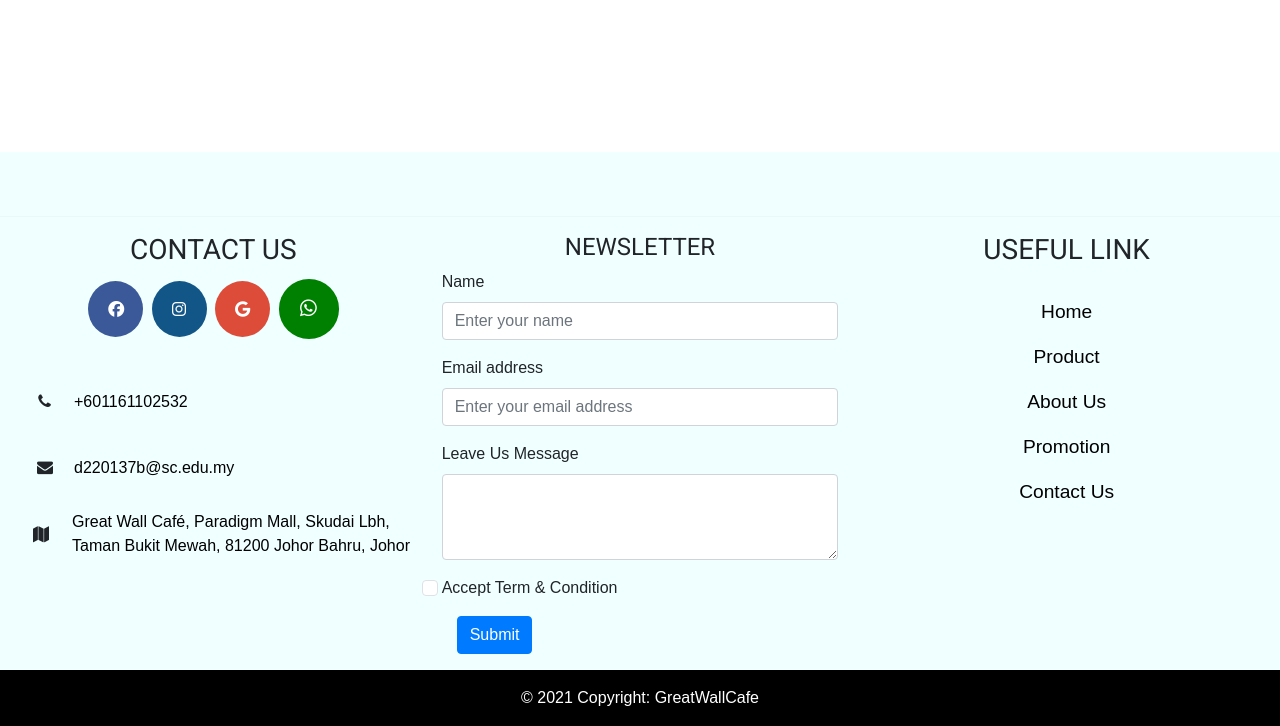
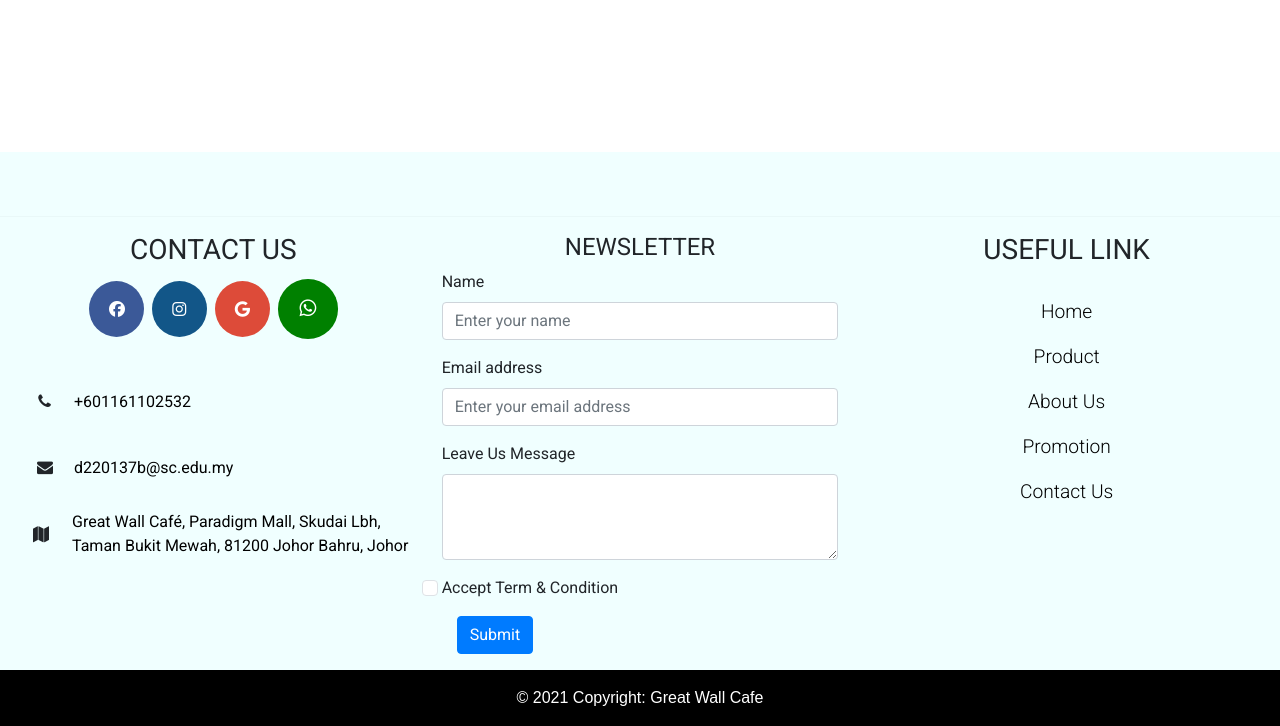
Before and after one commit to yan04s/yan04s.github.io, a plain HTML site: page promo.html in a window 1280 px wide. Shown: the part 760-1486 px from the top of the page. Drawn offline with nearby package versions, Linux system fonts and the light colour scheme.

Commit message:
Updated 20 April 2023

```diff
--- a/promo.html
+++ b/promo.html
@@ -316,7 +316,7 @@
 <link rel="stylesheet" href="https://cdnjs.cloudflare.com/ajax/libs/font-awesome/4.7.0/css/font-awesome.min.css">
 <link rel="stylesheet" href="https://cdnjs.cloudflare.com/ajax/libs/font-awesome/4.7.0/css/font-awesome.min.css">
 
-          <div class="row" style="background-color: azure;font-family: Arial, Helvetica, sans-serif">
+          <div class="row" style="background-color: azure;">
             <p><br><br></p>
             <hr>
             <div class="col-md-4 col-xs-4 col-xm-4" >
@@ -343,7 +343,7 @@
 
                           </tr>
 
-                        </table>
+                        </table >
                      </div></div></div>  <!--https://goo.gl/maps/MiwYLkoveicpE2EN9--> <!--target onclick https://stackoverflow.com/questions/19588708/how-to-use-both-onclick-and-target-blank-->
 
                 </div>
@@ -390,11 +390,11 @@
                 <div class="col-md-12 col-xs-12 col-xm-12" >
                     <h3 style="text-align: center;">USEFUL LINK</h3> <br>
                     <p style="text-align: center;" title="Home" class="foot" onclick="window.location='index.html'">  Home</p>
-                    <p style="text-align: center;" title="Product" class="foot" onclick="window.location='index.html'">  Product</p>
-                    <p style="text-align: center;" title="About Us" class="foot" onclick="window.location='index.html'">  About Us</p>
+                    <p style="text-align: center;" title="Product" class="foot" onclick="window.location='Products.html'">  Product</p>
+                    <p style="text-align: center;" title="About Us" class="foot" onclick="window.location='about.html'">  About Us</p>
 
-                    <p style="text-align: center;" title="Promotion" class="foot" onclick="window.location='index.html'">  Promotion</p>
-                    <p style="text-align: center;" title="Contact Us" class="foot" onclick="window.location='index.html'">  Contact Us</p> <!--<span class="tab"></span>-->
+                    <p style="text-align: center;" title="Promotion" class="foot" onclick="window.location='promo.html'">  Promotion</p>
+                    <p style="text-align: center;" title="Contact Us" class="foot" onclick="window.location='Contact Us.html'">  Contact Us</p> <!--<span class="tab"></span>-->
                 </div></div>
             </div>
 
@@ -408,8 +408,8 @@
               style="background-color: rgb(0, 0, 0);font-family: sans-serif;"
               >
            © 2021 Copyright:
-           <a class="setHrefFooter"  href="index.html"
-              >GreatWallCafe</a
+           <a class="setHrefFooter" href="index.html"
+              >Great Wall Cafe</a
              ><!--#! close href-->
          </div>
             </div>
```
Also changed, not shown: Dessert.html (+1 -1 lines), Drinks.html (+3 -3 lines), Food.html (+1 -1 lines), Products.html (+2 -2 lines), Snacks.html (+1 -1 lines), fblogin.html (+2 -2 lines), 1 other file.
